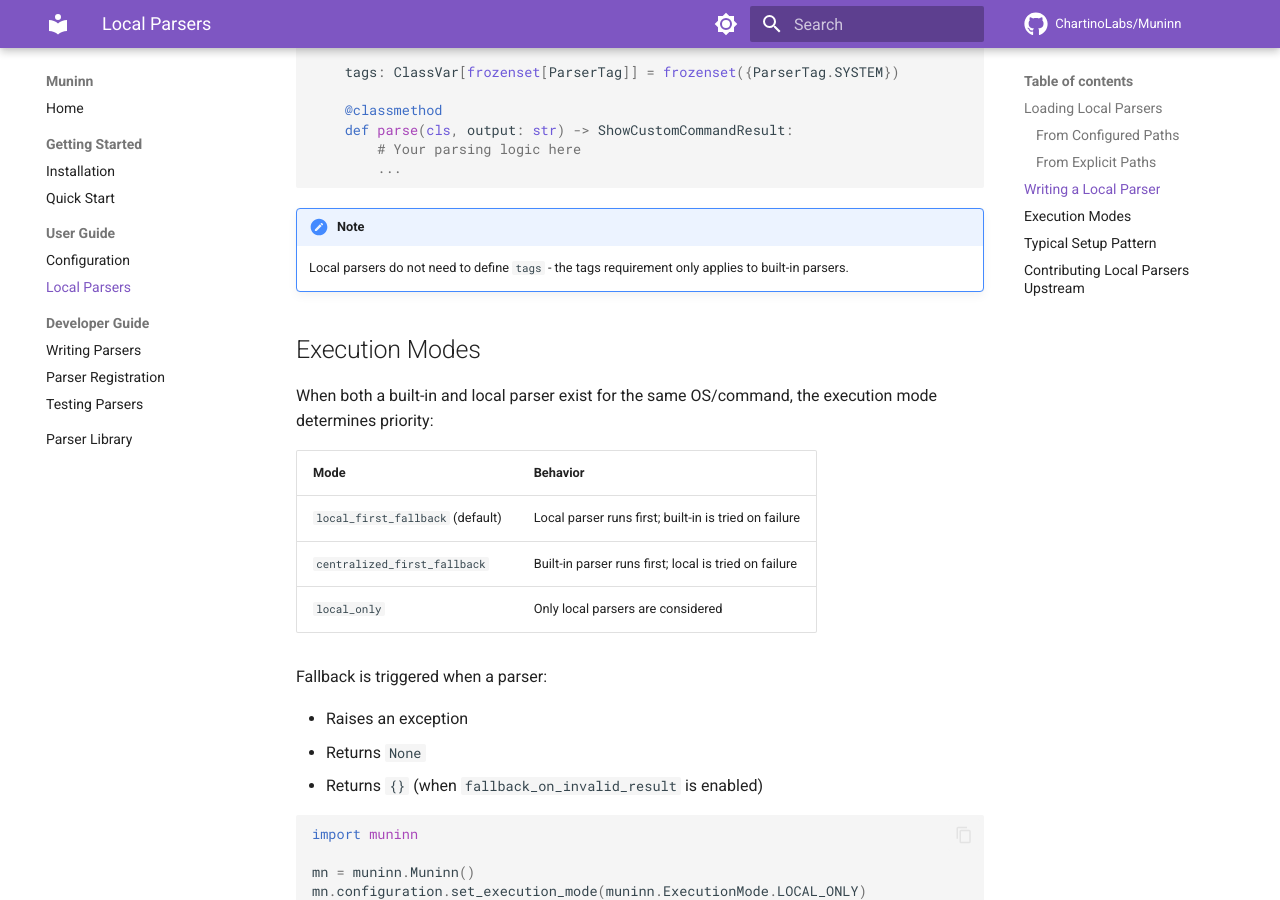
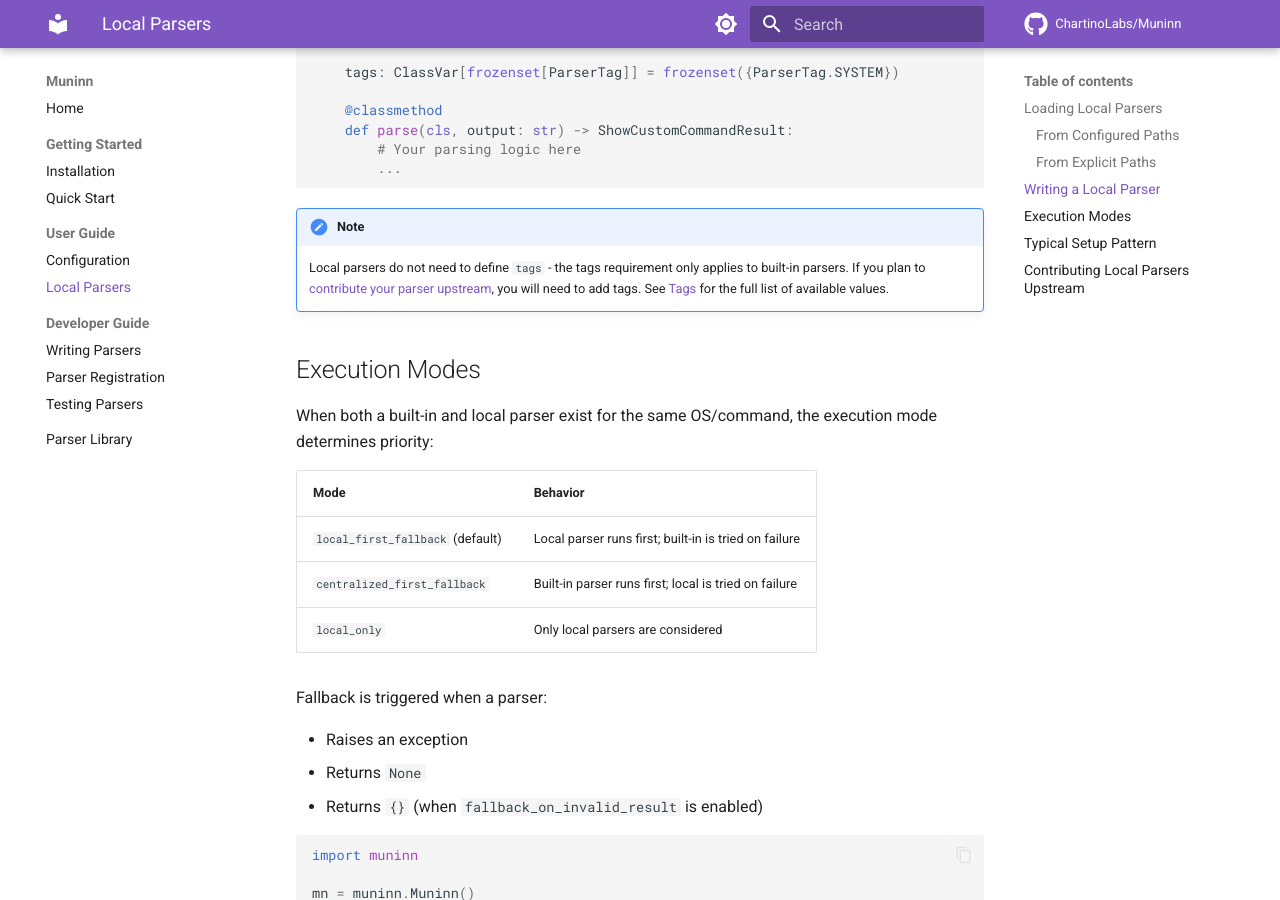
Before and after one commit to ChartinoLabs/Muninn, an MkDocs documentation site: the page built from docs/user-guide/local-parsers.md, in a window 1280 px wide and 900 px high, scrolled down 1412 px. Built offline with MkDocs 1.6.1 and Material for MkDocs 9.7.7, drawn with Linux system fonts in a browser that asks for light colours; comment, search, counter and statistics services are not loaded.

Commit message:
docs: link tags note to upstream contribution section and writing guide
Co-Authored-By: Claude Opus 4.6 (1M context) <noreply@anthropic.com>

````diff
--- a/docs/user-guide/local-parsers.md
+++ b/docs/user-guide/local-parsers.md
@@ -70,7 +70,7 @@ class ShowCustomCommandParser(BaseParser[ShowCustomCommandResult]):
 ```
 
 !!! note
-    Local parsers do not need to define `tags` - the tags requirement only applies to built-in parsers.
+    Local parsers do not need to define `tags` - the tags requirement only applies to built-in parsers. If you plan to [contribute your parser upstream](#contributing-local-parsers-upstream), you will need to add tags. See [Tags](../developer-guide/writing-parsers.md#tags) for the full list of available values.
 
 ## Execution Modes
 
````
